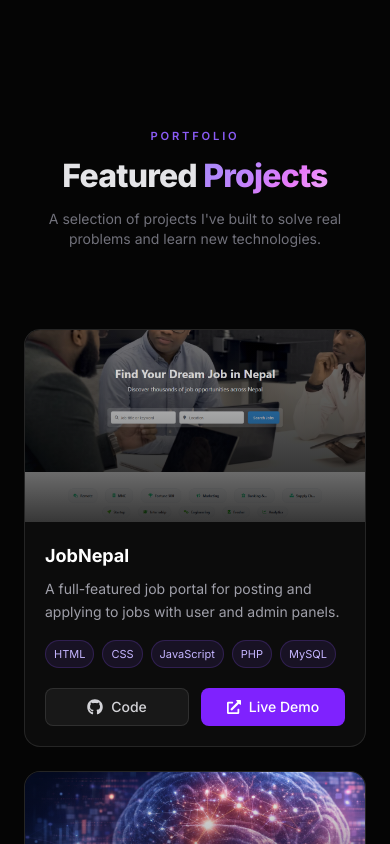
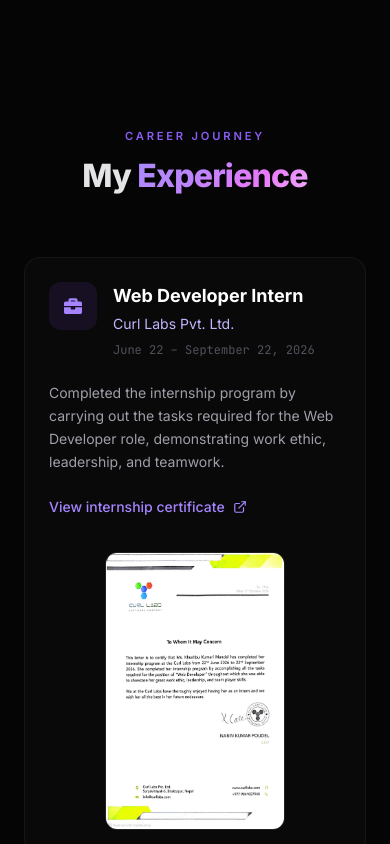
Before and after one commit to Khushbumandal2060/Portfolio, a Next.js app: page / in a window 390 px wide. Shown: the part 6020-6864 px from the top of the page. Built offline with nearby package versions, Linux system fonts and the light colour scheme.

Commit message:
add internship certificate

```diff
--- a/src/app/page.tsx
+++ b/src/app/page.tsx
@@ -6,6 +6,7 @@ import Navbar from "../components/Navbar";
 import Hero from "../components/Hero";
 import AboutMe from "../components/AboutMe";
 import Skills from "../components/Skills";
+import Experience from "../components/Experience";
 import Projects from "../components/Projects";
 import Services from "../components/Services";
 import Education from "../components/Education";
@@ -18,6 +19,7 @@ export default function Home() {
   const aboutRef = useRef<HTMLElement>(null);
   const servicesRef = useRef<HTMLElement>(null);
   const skillsRef = useRef<HTMLElement>(null);
+  const experienceRef = useRef<HTMLElement>(null);
   const projectsRef = useRef<HTMLElement>(null);
   const educationRef = useRef<HTMLElement>(null);
   const achievementsRef = useRef<HTMLElement>(null);
@@ -28,6 +30,7 @@ export default function Home() {
     about: aboutRef,
     services: servicesRef,
     skills: skillsRef,
+    experience: experienceRef,
     projects: projectsRef,
     education: educationRef,
     achievements: achievementsRef,
@@ -54,6 +57,10 @@ export default function Home() {
         <Skills />
       </section>
 
+      <section ref={experienceRef}>
+        <Experience />
+      </section>
+
       <section ref={projectsRef}>
         <Projects />
       </section>
--- /dev/null
+++ b/src/components/Experience.tsx
@@ -0,0 +1,91 @@
+"use client";
+import Image from "next/image";
+import { motion } from "framer-motion";
+import { FaBriefcase } from "react-icons/fa";
+import { FiExternalLink } from "react-icons/fi";
+
+export default function Experience() {
+  return (
+    <section
+      id="experience"
+      className="relative py-32 px-6 lg:px-20 overflow-hidden"
+    >
+      <div className="absolute top-1/3 left-0 w-[400px] h-[400px] bg-violet-600/3 rounded-full blur-[140px] -z-10" />
+
+      <div className="max-w-5xl mx-auto">
+        <motion.div
+          initial={{ opacity: 0, y: 20 }}
+          whileInView={{ opacity: 1, y: 0 }}
+          viewport={{ once: true, margin: "-100px" }}
+          className="text-center mb-16"
+        >
+          <p className="section-label mb-3">Career Journey</p>
+          <h2 className="section-title">
+            My <span className="gradient-text">Experience</span>
+          </h2>
+        </motion.div>
+
+        <motion.article
+          initial={{ opacity: 0, y: 25 }}
+          whileInView={{ opacity: 1, y: 0 }}
+          viewport={{ once: true, margin: "-50px" }}
+          transition={{ duration: 0.5 }}
+          className="grid md:grid-cols-[1fr_220px] gap-8 items-center p-6 md:p-8 rounded-2xl
+            bg-white/2 border border-white/5 hover:border-white/10 transition-colors"
+        >
+          <div>
+            <div className="flex items-start gap-4">
+              <div className="w-12 h-12 rounded-xl flex items-center justify-center text-lg shrink-0
+                bg-violet-500/10 text-violet-400">
+                <FaBriefcase />
+              </div>
+              <div>
+                <h3 className="text-lg font-bold text-white">
+                  Web Developer Intern
+                </h3>
+                <p className="text-sm text-violet-300 mt-1">Curl Labs Pvt. Ltd.</p>
+                <p className="text-xs text-zinc-600 font-mono mt-2">
+                  June 22 – September 22, 2026
+                </p>
+              </div>
+            </div>
+
+            <p className="text-sm text-zinc-400 leading-relaxed mt-6">
+              Completed the internship program by carrying out the tasks
+              required for the Web Developer role, demonstrating work ethic,
+              leadership, and teamwork.
+            </p>
+
+            <a
+              href="/internship_certificate.jpg"
+              target="_blank"
+              rel="noopener noreferrer"
+              className="inline-flex items-center gap-2 mt-6 text-sm font-medium text-violet-400
+                hover:text-violet-300 transition-colors"
+            >
+              View internship certificate
+              <FiExternalLink />
+            </a>
+          </div>
+
+          <a
+            href="/internship_certificate.jpg"
+            target="_blank"
+            rel="noopener noreferrer"
+            aria-label="View Web Developer internship certificate"
+            className="block w-full max-w-[180px] mx-auto rounded-xl overflow-hidden border border-white/10
+              hover:border-violet-500/30 transition-colors"
+          >
+            <Image
+              src="/internship_certificate.jpg"
+              alt="Internship certificate from Curl Labs"
+              width={1034}
+              height={1600}
+              className="w-full h-auto"
+            />
+          </a>
+        </motion.article>
+      </div>
+    </section>
+  );
+}
--- a/src/components/Footer.tsx
+++ b/src/components/Footer.tsx
@@ -12,6 +12,7 @@ const Footer: React.FC<FooterProps> = ({ sections }) => {
     { label: "About", ref: "about" },
     { label: "Services", ref: "services" },
     { label: "Skills", ref: "skills" },
+    { label: "Experience", ref: "experience" },
     { label: "Projects", ref: "projects" },
     { label: "Education", ref: "education" },
     { label: "Contact", ref: "contact" },
--- a/src/components/Navbar.tsx
+++ b/src/components/Navbar.tsx
@@ -35,6 +35,7 @@ const Navbar: React.FC<NavbarProps> = ({ sections }) => {
     { label: "About", ref: "about" },
     { label: "Services", ref: "services" },
     { label: "Skills", ref: "skills" },
+    { label: "Experience", ref: "experience" },
     { label: "Projects", ref: "projects" },
     { label: "Education", ref: "education" },
     { label: "Achievements", ref: "achievements" },
```
Also changed, not shown: public/internship_certificate.jpg (added), 1 other file (tests, documents, lock files or other folders).
